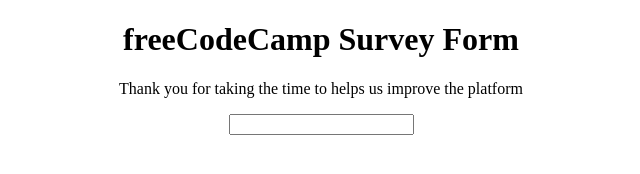
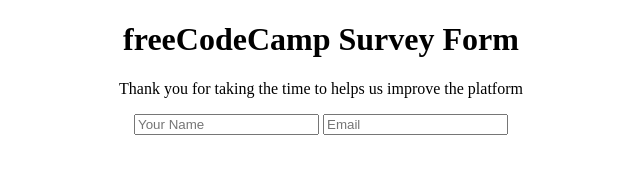
Before and after one commit to matifilimor/microverse-trials-, a plain HTML site: page index.html in a window 1280 px wide. Shown: the whole page, without its empty margins (319-959 px from the left). Drawn offline with Linux system fonts and the light colour scheme.

Commit message:
added email input

```diff
--- a/index.html
+++ b/index.html
@@ -12,7 +12,8 @@
     <h1 id="title">freeCodeCamp Survey Form</h1>
     <p id="description">Thank you for taking the time to helps us improve the platform</p>
     <form id="survey-form">
-     <input type="text" id="name" required>
+     <input type="text" id="name" required placeholder="Your Name">
+     <input required id="email" placeholder="Email" type="email">
     </form>
     <!--
 
```
